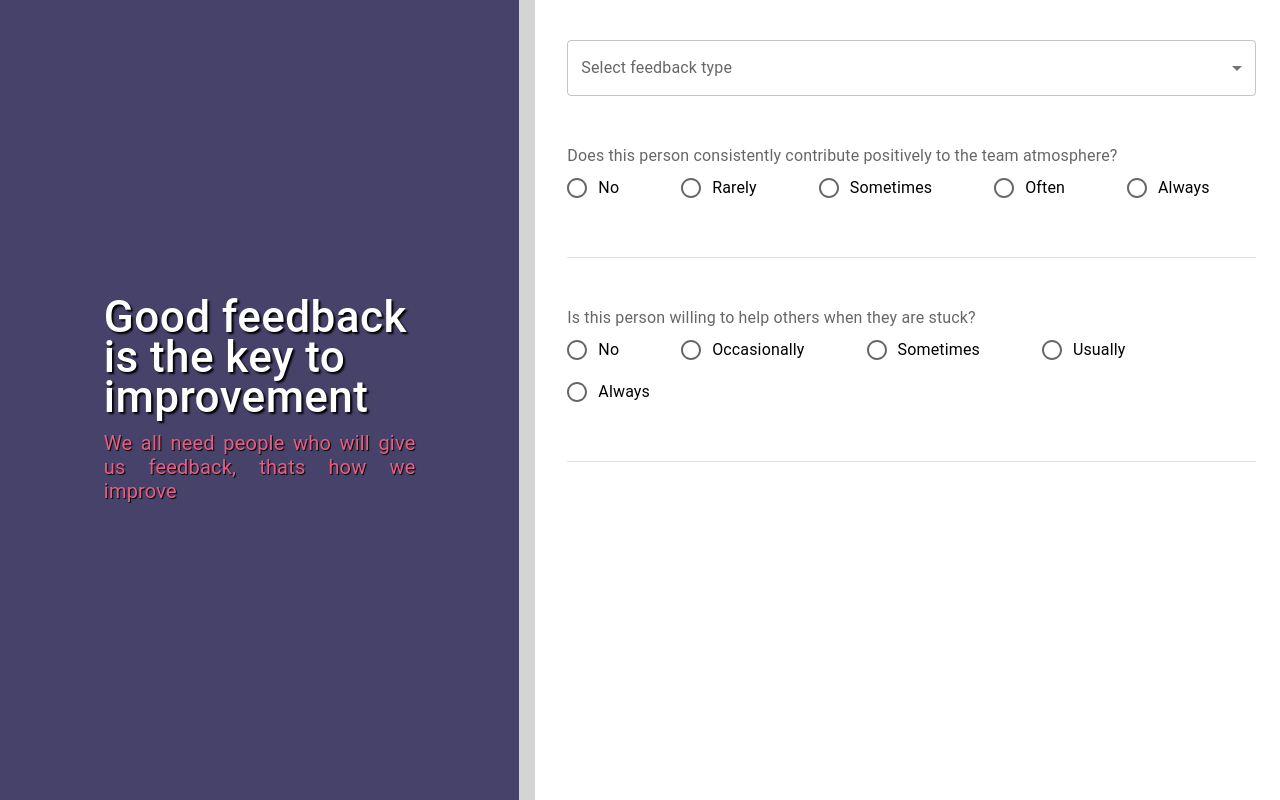
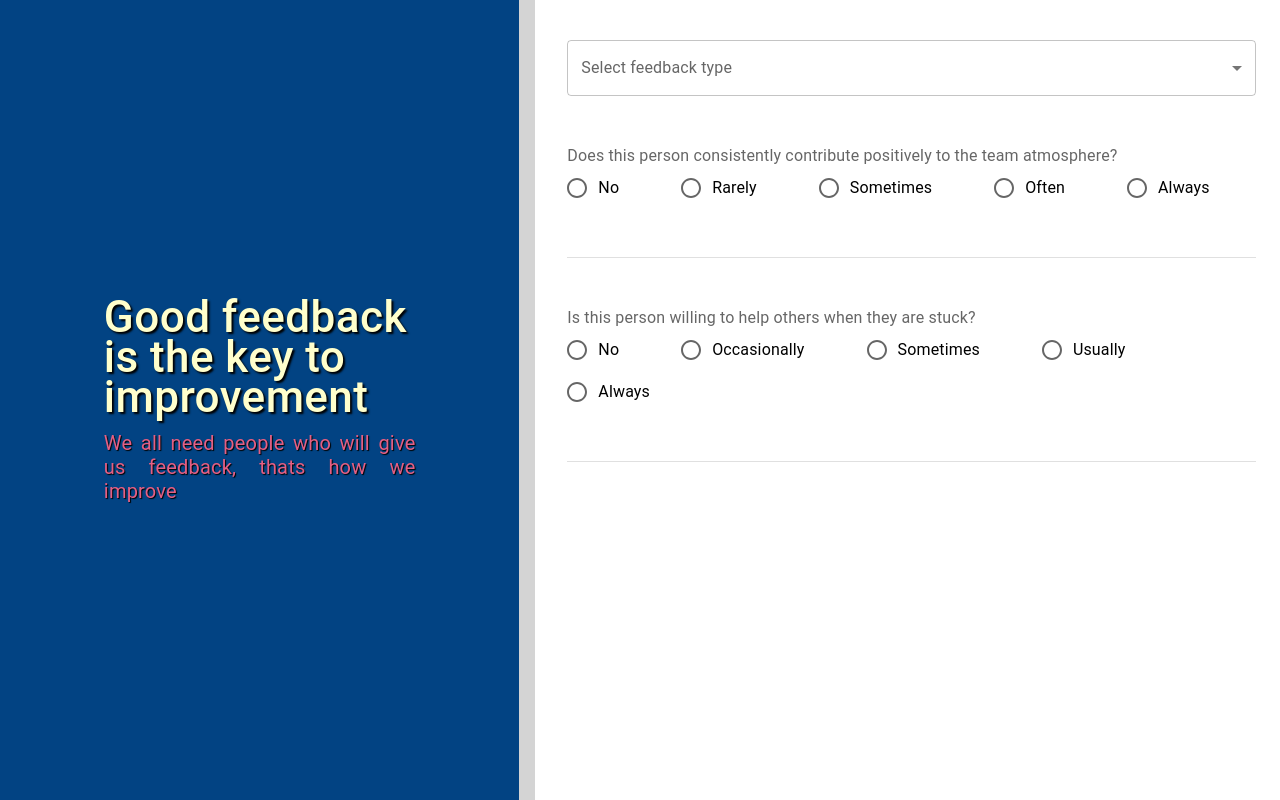
Before and after one commit to umairali2/HumanEdge, a React (Create React App) app: page / in a window 1280 px wide. Built offline with nearby package versions, Linux system fonts and the light colour scheme.

Commit message:
form section layout background updated

```diff
--- a/src/layouts/FormSectionLayout.scss
+++ b/src/layouts/FormSectionLayout.scss
@@ -1,7 +1,7 @@
 .form-section-container {
   margin-bottom: 40px;
   .form-section-left {
-    background-color: #47426a;
+    background-color: #024383;
     color: #fff;
     position: fixed;
     top: 0;
@@ -21,6 +21,7 @@
     line-height: 40px;
     margin-bottom: 4px;
     font-size: 44px;
+    color: #ffffcc;
     text-shadow: 2px 2px 2px #000000;
   }
   .subTitle {
```
